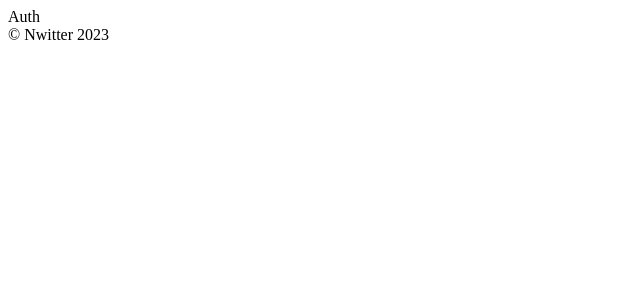
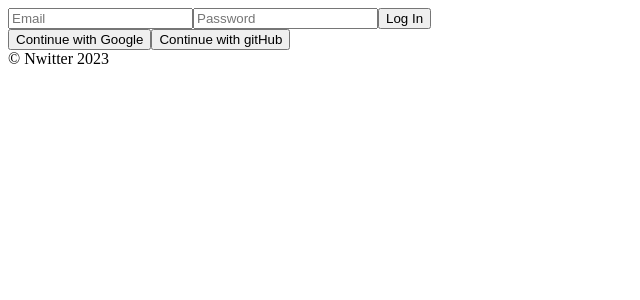
Before and after one commit to limnyn/firebase_learning, a React (Create React App) app: page /#/ in a window 1280 px wide. Shown: the top 300 px of the page, without its empty margins (0-640 px from the left). Built offline with nearby package versions, Linux system fonts and the light colour scheme.

Commit message:
add Auth onchange

```diff
--- a/src/routes/Auth.js
+++ b/src/routes/Auth.js
@@ -1,4 +1,47 @@
-import React from "react";
+import React, { useState } from "react";
 
-const Auth = () => <span>Auth</span>;
+const Auth = () => {
+  const [email, setEmail] = useState("");
+  const [password, setPassword] = useState("");
+  const onChange = (event) => {
+    const {
+      target: { name, value },
+    } = event;
+    if (name === "email") {
+      setEmail(value);
+    } else if (name === "password") {
+      setPassword(value);
+    }
+  };
+  const onSubmit = (event) => {
+    event.preventDefault();
+  };
+  return (
+    <div>
+      <form onSubmit={onSubmit}>
+        <input
+          name="email"
+          type="text"
+          placeholder="Email"
+          required
+          value={email}
+          onChange={onChange}
+        ></input>
+        <input
+          name="password"
+          type="password"
+          placeholder="Password"
+          required
+          value={password}
+          onChange={onChange}
+        ></input>
+        <input type="submit" value="Log In"></input>
+      </form>
+      <div>
+        <button>Continue with Google</button>
+        <button>Continue with gitHub</button>
+      </div>
+    </div>
+  );
+};
 export default Auth;
```
